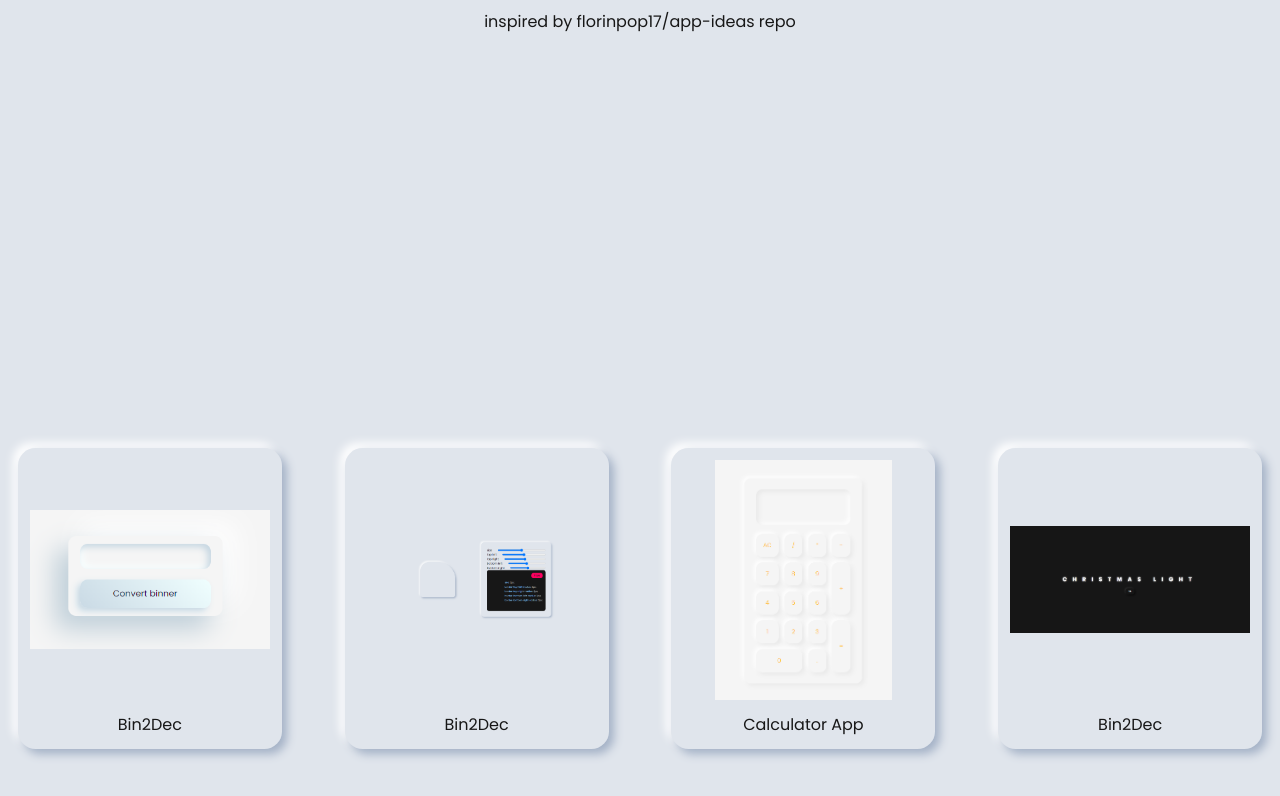
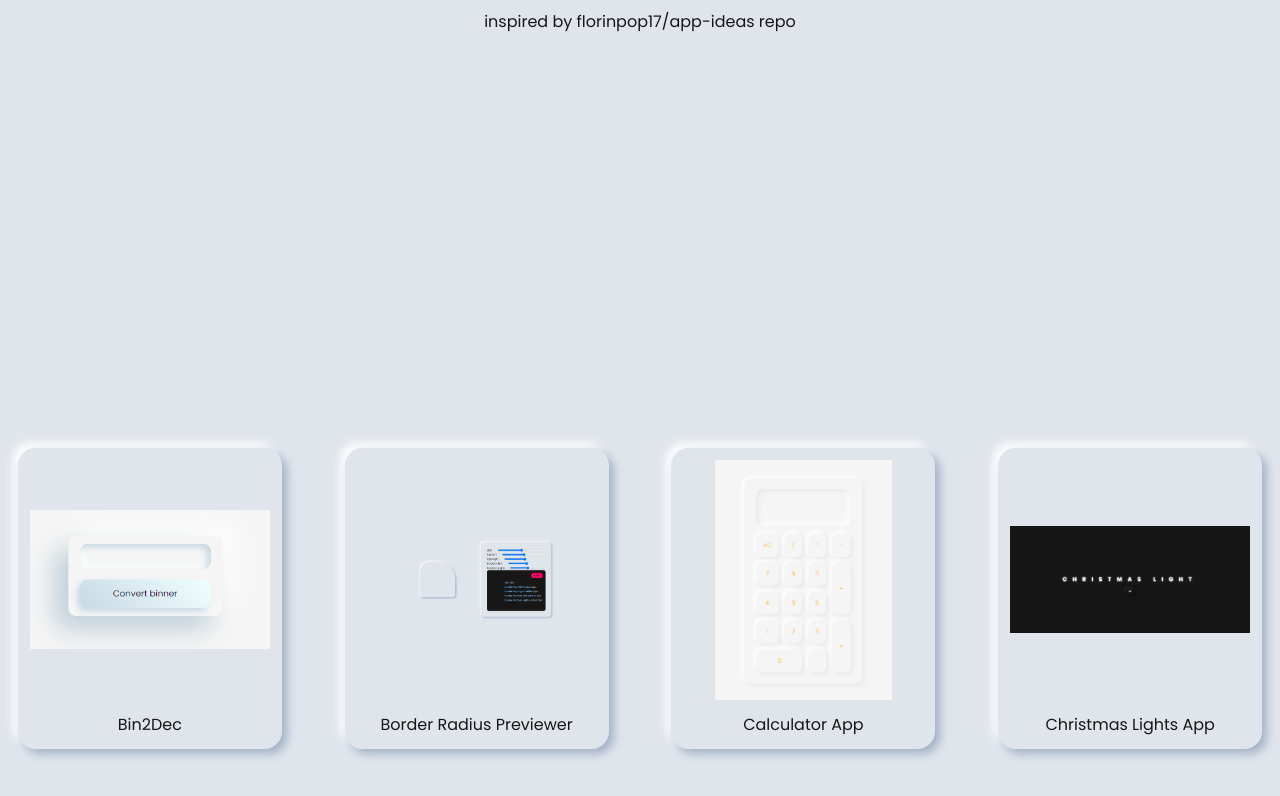
Before and after one commit to fajarhidayat18/Application-Practice, a plain HTML site: page index.html in a window 1280 px wide. Shown: the part 274-1070 px from the top of the page. Drawn offline with nearby package versions, Linux system fonts and the light colour scheme.

Commit message:
Update index.html
fix text

```diff
--- a/index.html
+++ b/index.html
@@ -40,7 +40,7 @@
             srcset=""
             class="image"
           />
-          <span>Bin2Dec</span>
+          <span>Border Radius Previewer</span>
         </a>
       </div>
       <div class="card">
@@ -62,7 +62,7 @@
             srcset=""
             class="image"
           />
-          <span>Bin2Dec</span>
+          <span>Christmas Lights App</span>
         </a>
       </div>
     </section>
```
